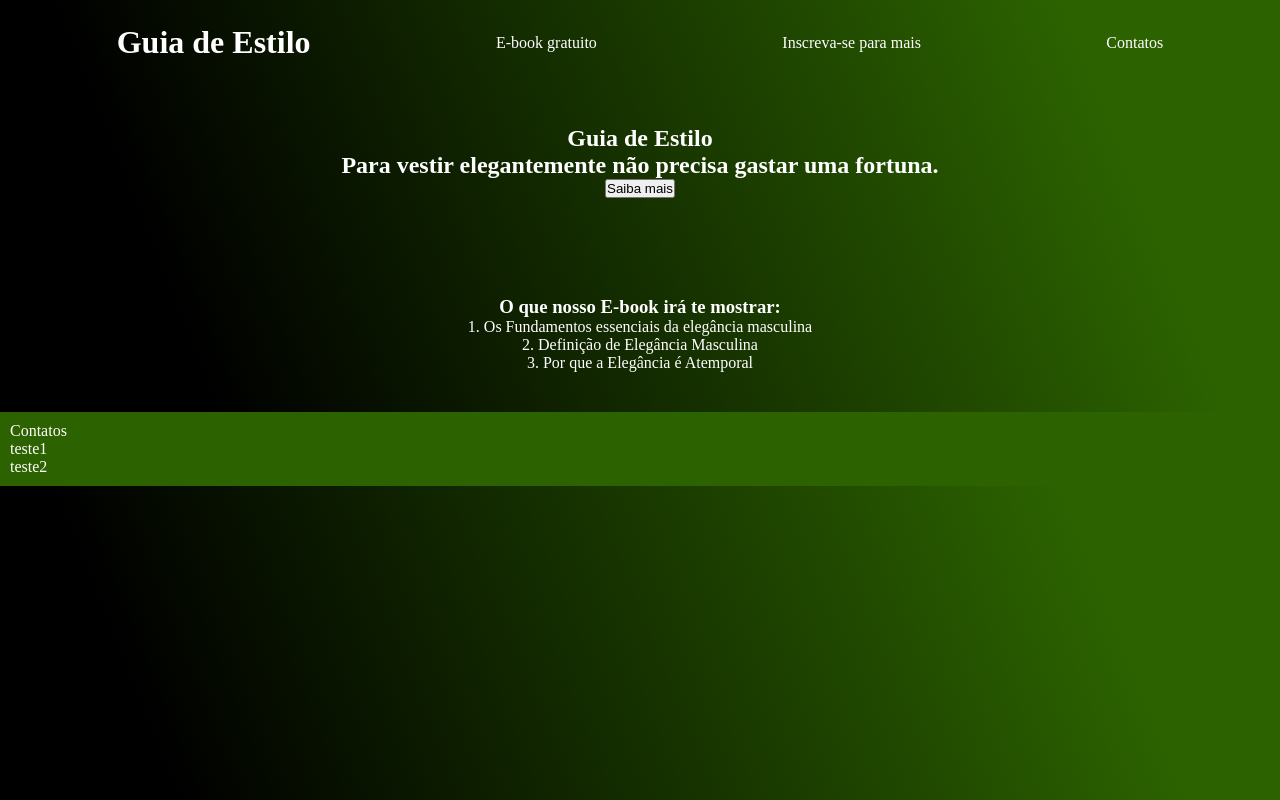
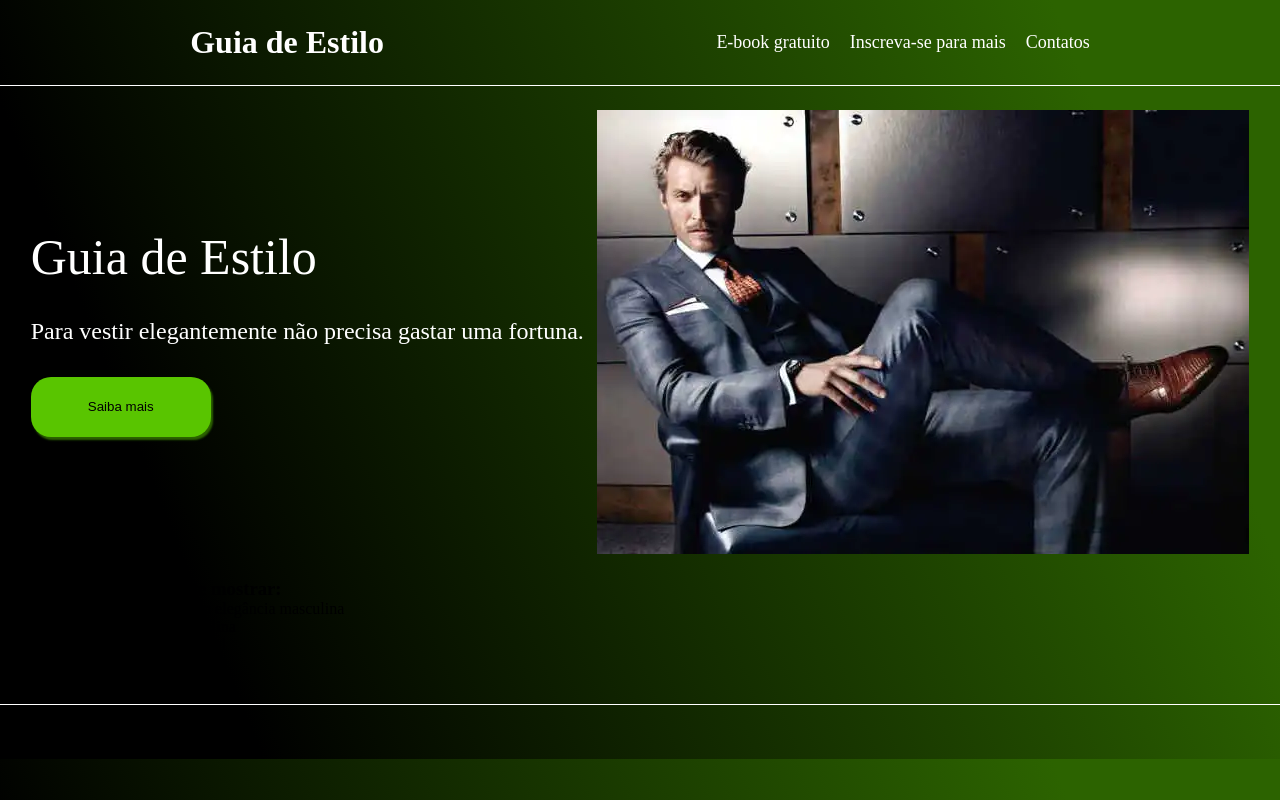
Before and after one commit to hamonh/landingp, a plain HTML site: page index.html in a window 1280 px wide. Drawn offline with Linux system fonts and the light colour scheme.

Commit message:
atualizações CSS

```diff
--- a/css/style.css
+++ b/css/style.css
@@ -21,16 +21,70 @@ body {
     align-items: center;
     justify-content: space-around;
     padding: 24px;
+
 }
 .cabecalho-menu-titulo{
     color: #fff;
 }
-a {
+.cabecalho-menu{
+    display: flex;
+    gap: 20px;
+
+}
+
+.cabecalho-menu-item {
     /* text-align: center; */
     color: #fff;
+    font-weight: 100;
+    font-size: 18px;
+}
+.conteudo{
+
+    border-top: 0.4px solid #ffffff;
+    margin-bottom:  50px;
 }
 
-section {
+.conteudo-principal{
+
+    display: flex;
+    flex-direction: row;
+    align-items: center;
+    justify-content: space-around;
+    padding:  24px;
+}
+
+.conteudo-principal-escrito{
+    display: flex;
+    flex-direction: column;
+    gap: 32px;
+}
+
+.conteudo-principal-escrito-titulo{
+
+    font-size: 50px;
+    font-weight: 400;
+    color:#fff  ;
+}
+
+.conteudo-principal-escrito-subtitulo{
+    font-weight: 400;
+    color: #fff;
+}
+.conteudo-principal-escrito-botao{
+    background-color: #59c500;
+    width: 180px;
+    height: 60px;
+    border: none;
+    box-shadow: 2px 3px 2px #2c6300;
+    border-radius: 20px;
+}
+.rodape{
+
+border-top: 0.4px solid #ffffff;
+
+
+}
+/* section {
     text-align: center;
     color: #fff;
     padding: 40px;
@@ -52,4 +106,4 @@ footer {
     background-color:  #2c6300;
     color: #fff;
     padding: 10px;
-}
+} */
--- a/index.html
+++ b/index.html
@@ -10,9 +10,11 @@
 <body>
     <header class="cabecalho">
         <h1 class="cabecalho-menu-titulo">Guia de Estilo</h1>
+        <nav class="cabecalho-menu">
         <a class="cabecalho-menu-item" href=""> E-book gratuito</a>
         <a class="cabecalho-menu-item" href="form.html"> Inscreva-se para mais</a>
         <a class="cabecalho-menu-item" href=""> Contatos</a>
+    </nav>
     </header>
 <main class="conteudo">
     <section class="conteudo-principal">
@@ -23,7 +25,7 @@
             fortuna.</h2>
             <button class="conteudo-principal-escrito-botao" href=""> Saiba mais </button>
         </div>
-            <img class="conteudo-principal-escrito-imagem" src="" alt=""></img>
+            <img class="conteudo-principal-escrito-imagem" src="img/imagem1.webp" alt=""></img>
     </section>
 
     <section class="conteudo-secundario">
```
Also changed, not shown: img/imagem1.webp (added).
